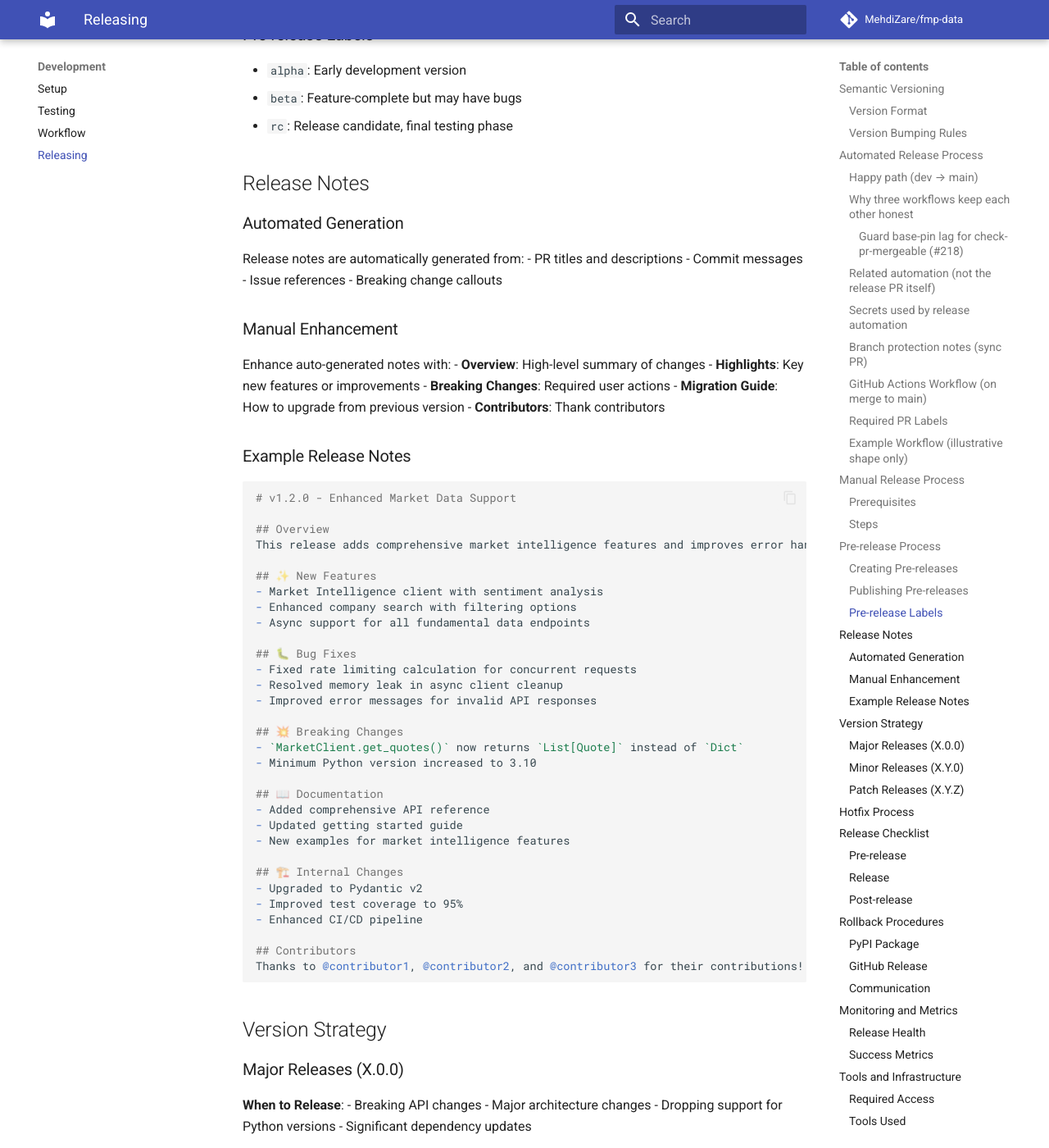
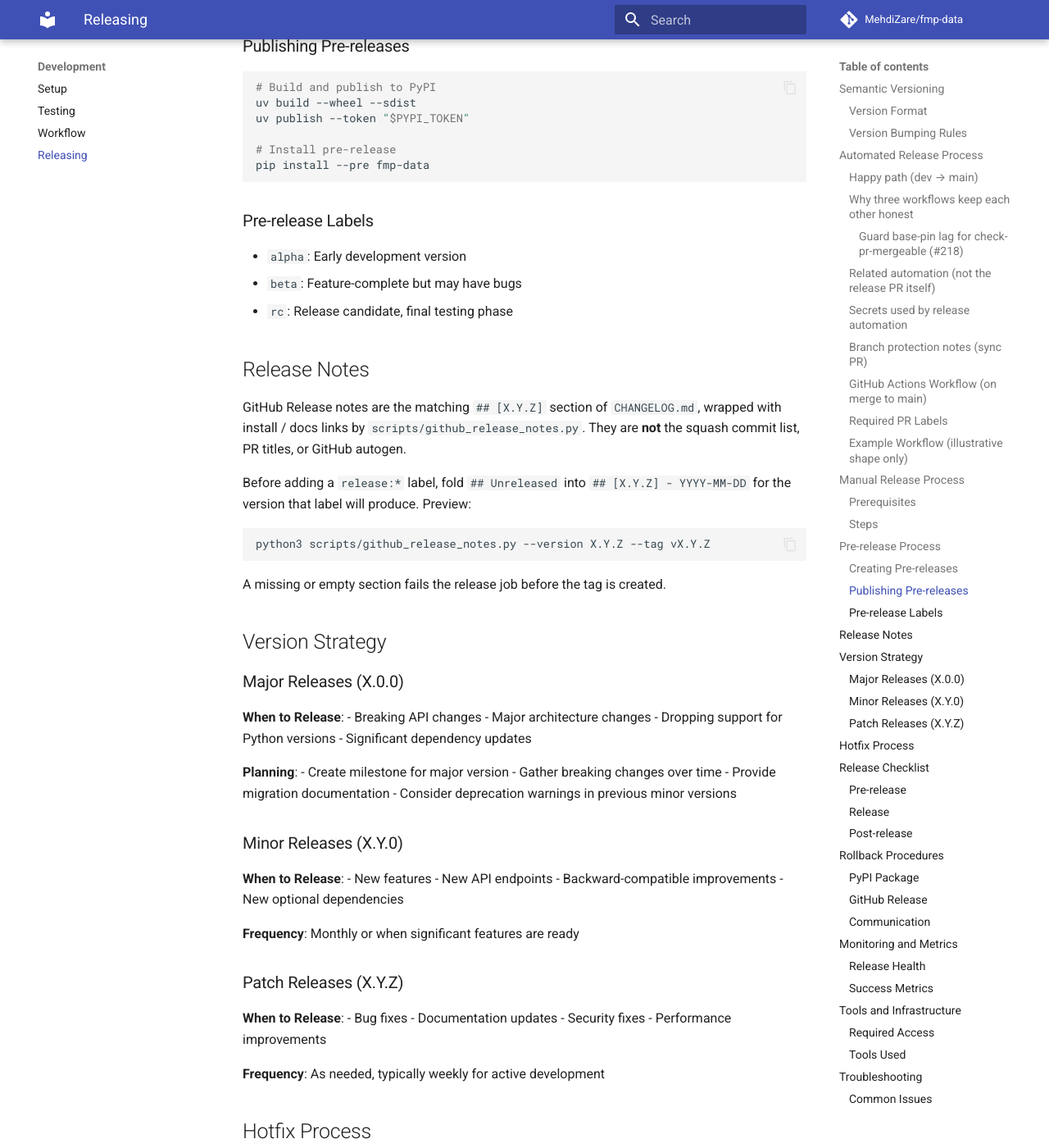
Before and after one commit to MehdiZare/fmp-data, an MkDocs documentation site: the page built from docs/contributing/releasing.md, in a window 1280 px wide and 1400 px high, scrolled down 7437 px. Shown: the whole window at 82% size. Built offline with MkDocs 1.6.1 and Material for MkDocs 9.7.7, drawn with Linux system fonts in a browser that asks for light colours; comment, search, counter and statistics services are not loaded; the version menu is left out; some of the changed text lies outside the part shown.

Commit message:
fix(release): generate CHANGELOG notes before tagging (#370)
A missing ## [X.Y.Z] heading failed after the annotated tag was already
on GitHub, leaving a tag with no Release or PyPI artifact. Extract
notes immediately after version calculation. Pin argv/env and step
order. Docs no longer describe git-log autogen.

````diff
--- a/docs/contributing/releasing.md
+++ b/docs/contributing/releasing.md
@@ -164,7 +164,8 @@
 2. **Label Detection**: Action reads PR labels to determine version bump
 3. **Version Calculation**: New version is calculated based on current version + bump type
 4. **Git Tagging**: New git tag is created with the version
-5. **Release Creation**: GitHub release is created with auto-generated notes
+5. **Release Creation**: GitHub release notes are the matching
+   `## [X.Y.Z]` CHANGELOG section (`scripts/github_release_notes.py`)
 6. **PyPI Publishing**: Package is built and published to PyPI
 7. **History sync**: Sync-Main-to-Dev restores `main` as an ancestor of `dev`
 
@@ -256,11 +257,20 @@
    ```
 
 9. **Create GitHub Release**
-   - Automated `release.yml` does this. Notes are the matching
-     `## [X.Y.Z]` section of `CHANGELOG.md`, wrapped with install /
-     docs links (`scripts/github_release_notes.py`). They are **not**
-     the squash commit list. Keep CHANGELOG updated before the release
-     PR merges; a missing section fails the job.
+   - Happy path: `release.yml` extracts `## [X.Y.Z]` via
+     `scripts/github_release_notes.py` (fail-closed, before tagging).
+   - If automation failed, generate the same file locally and publish it:
+     ```bash
+     python3 scripts/github_release_notes.py \
+       --changelog CHANGELOG.md \
+       --version 1.2.3 \
+       --tag v1.2.3 \
+       --out release-notes.md
+     gh release create v1.2.3 --notes-file release-notes.md
+     ```
+   - Fold `## Unreleased` into `## [X.Y.Z] - date` *before* adding a
+     `release:*` label. A heading that exists only under Unreleased
+     fails the job. Preview with `--version X.Y.Z`.
 
 ## Pre-release Process
 
@@ -301,58 +311,21 @@
 
 ## Release Notes
 
-### Automated Generation
+GitHub Release notes are the matching `## [X.Y.Z]` section of
+`CHANGELOG.md`, wrapped with install / docs links by
+`scripts/github_release_notes.py`. They are **not** the squash commit
+list, PR titles, or GitHub autogen.
 
-Release notes are automatically generated from:
-- PR titles and descriptions
-- Commit messages
-- Issue references
-- Breaking change callouts
+Before adding a `release:*` label, fold `## Unreleased` into
+`## [X.Y.Z] - YYYY-MM-DD` for the version that label will produce.
+Preview:
 
-### Manual Enhancement
+```bash
+python3 scripts/github_release_notes.py --version X.Y.Z --tag vX.Y.Z
+```
 
-Enhance auto-generated notes with:
-- **Overview**: High-level summary of changes
-- **Highlights**: Key new features or improvements
-- **Breaking Changes**: Required user actions
-- **Migration Guide**: How to upgrade from previous version
-- **Contributors**: Thank contributors
-
-### Example Release Notes
-
-```markdown
-# v1.2.0 - Enhanced Market Data Support
-
-## Overview
-This release adds comprehensive market intelligence features and improves error handling across all clients.
-
-## ✨ New Features
-- Market Intelligence client with sentiment analysis
-- Enhanced company search with filtering options
-- Async support for all fundamental data endpoints
-
-## 🐛 Bug Fixes
-- Fixed rate limiting calculation for concurrent requests
-- Resolved memory leak in async client cleanup
-- Improved error messages for invalid API responses
-
-## 💥 Breaking Changes
-- `MarketClient.get_quotes()` now returns `List[Quote]` instead of `Dict`
-- Minimum Python version increased to 3.10
-
-## 📖 Documentation
-- Added comprehensive API reference
-- Updated getting started guide
-- New examples for market intelligence features
-
-## 🏗️ Internal Changes
-- Upgraded to Pydantic v2
-- Improved test coverage to 95%
-- Enhanced CI/CD pipeline
-
-## Contributors
-Thanks to @contributor1, @contributor2, and @contributor3 for their contributions!
-```
+A missing or empty section fails the release job before the tag is
+created.
 
 ## Version Strategy
 
````
Also changed, not shown: CHANGELOG.md (+8 -4 lines), 4 other files.
